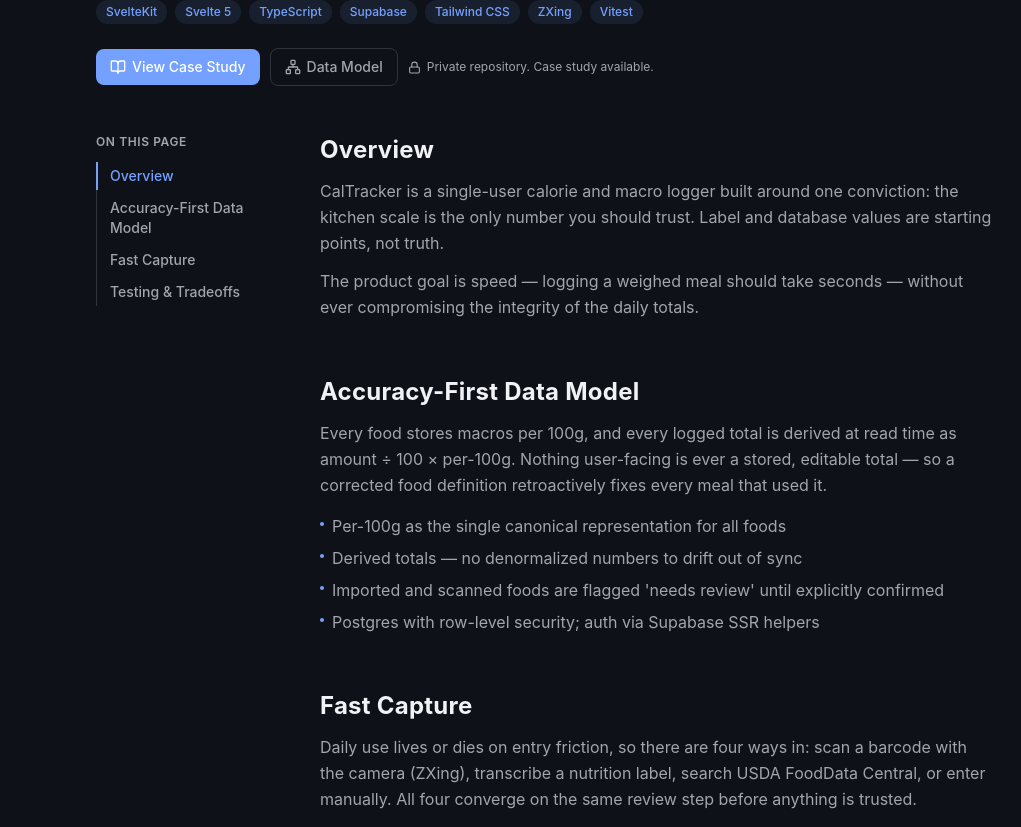
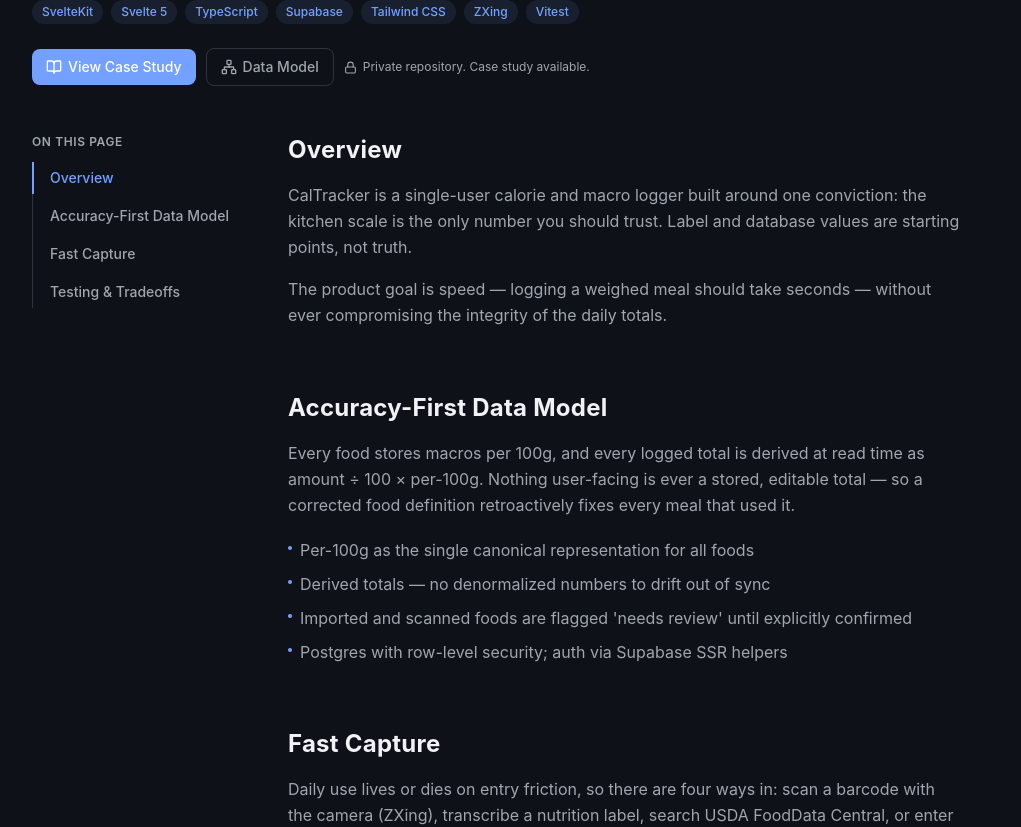
Before and after one commit to jaredf96/website, a React (Vite) app: page /work/caltracker in a window 1280 px wide. Shown: the part 420-1247 px from the top of the page, without its empty margins (32-1053 px from the left). Built offline with nearby package versions, Linux system fonts and the light colour scheme.

Commit message:
Update portfolio privacy, layout, and demo domain

```diff
--- a/index.html
+++ b/index.html
@@ -6,10 +6,12 @@
   <link rel="icon" type="image/svg+xml" href="/favicon.svg" />
   <meta name="viewport" content="width=device-width, initial-scale=1.0" />
   <meta name="description"
-    content="Jared Fulk — Computer Science graduate specializing in data science and software engineering. Projects, resume, and contact." />
+    content="Software engineering and data science portfolio. Projects, résumé, and contact." />
+  <meta name="robots" content="noindex, nofollow, noarchive, nosnippet, noimageindex" />
+  <meta name="googlebot" content="noindex, nofollow, noarchive, nosnippet, noimageindex" />
   <meta name="theme-color" content="#1a1a24" />
-  <meta property="og:title" content="jareds.codes — Jared Fulk" />
-  <meta property="og:description" content="Portfolio of Jared Fulk: data science & software engineering projects." />
+  <meta property="og:title" content="jareds.codes" />
+  <meta property="og:description" content="Software engineering and data science projects." />
   <meta property="og:type" content="website" />
   <title>jareds.codes</title>
   <script>
--- a/src/components/work/CaseStudyNav.jsx
+++ b/src/components/work/CaseStudyNav.jsx
@@ -44,7 +44,7 @@ export default function CaseStudyNav({ sections, className = "" }) {
       <p className="mb-3 text-xs font-semibold uppercase tracking-wider text-muted">
         On this page
       </p>
-      <ul className="space-y-1 border-l border-border">
+      <ul className="space-y-1.5 border-l border-border">
         {sections.map((s) => {
           const isActive = active === s.id;
           return (
@@ -53,7 +53,7 @@ export default function CaseStudyNav({ sections, className = "" }) {
                 href={`#${s.id}`}
                 onClick={(e) => handleClick(e, s.id)}
                 aria-current={isActive ? "true" : undefined}
-                className={`-ml-px block border-l-2 py-1 pl-3 text-sm transition-colors duration-(--duration-medium) ${
+                className={`-ml-px block border-l-2 py-1.5 pl-4 text-sm transition-colors duration-(--duration-medium) ${
                   isActive
                     ? "border-accent font-medium text-accent"
                     : "border-transparent text-muted hover:text-text"
--- a/src/components/work/CaseStudySection.jsx
+++ b/src/components/work/CaseStudySection.jsx
@@ -7,13 +7,13 @@ export default function CaseStudySection({ section }) {
       <h2 className="text-2xl font-bold">{section.title}</h2>
 
       {section.body?.map((para, i) => (
-        <p key={i} className="mt-3 leading-relaxed text-muted">
+        <p key={i} className="mt-4 max-w-2xl leading-relaxed text-muted">
           {para}
         </p>
       ))}
 
       {section.bullets?.length > 0 && (
-        <ul className="mt-4 space-y-2">
+        <ul className="mt-5 max-w-2xl space-y-2.5">
           {section.bullets.map((b) => (
             <li key={b} className="flex gap-2 text-muted">
               <span className="mt-2 h-1 w-1 shrink-0 rounded-full bg-accent" />
--- a/src/data/projects.js
+++ b/src/data/projects.js
@@ -54,7 +54,7 @@ export const projects = [
       {
         kind: "live",
         label: "Live Demo",
-        to: "https://dkhynvqt27enm.cloudfront.net",
+        to: "https://demo.jareds.codes",
         external: true,
       },
       { kind: "case-study", label: "View Case Study", to: "/work/shut-it-down" },
--- a/src/pages/CaseStudy.jsx
+++ b/src/pages/CaseStudy.jsx
@@ -54,7 +54,7 @@ export default function CaseStudy() {
   const showNav = sections.length >= 3;
 
   return (
-    <article className="mx-auto max-w-5xl py-12 sm:py-16">
+    <article className="mx-auto max-w-6xl py-12 sm:py-16">
       <Link
         to="/work"
         className="inline-flex items-center gap-1.5 text-sm text-muted transition-colors hover:text-accent"
@@ -64,7 +64,7 @@ export default function CaseStudy() {
       </Link>
 
       {/* Header */}
-      <FadeIn className={`mt-6 max-w-2xl ${showNav ? "" : "mx-auto"}`}>
+      <FadeIn className={`mt-6 ${showNav ? "max-w-3xl" : "mx-auto max-w-2xl"}`}>
         <p className="text-sm font-medium text-accent">{project.tagline}</p>
         <h1 className="mt-2 text-4xl font-bold sm:text-5xl">{project.name}</h1>
         <p className="mt-4 text-lg text-muted">{project.summary}</p>
@@ -84,10 +84,14 @@ export default function CaseStudy() {
         {showNav && (
           <CaseStudyNav
             sections={sections}
-            className="hidden lg:block w-44 shrink-0 self-start sticky top-28"
+            className="hidden lg:block w-52 shrink-0 self-start sticky top-28"
           />
         )}
-        <div className={`min-w-0 max-w-2xl space-y-14 lg:flex-1 ${showNav ? "" : "mx-auto"}`}>
+        <div
+          className={`min-w-0 space-y-16 ${
+            showNav ? "max-w-3xl lg:flex-1" : "mx-auto max-w-2xl"
+          }`}
+        >
           {sections.map((section) => (
             <CaseStudySection key={section.id} section={section} />
           ))}
```
Also changed, not shown: vercel.json.
